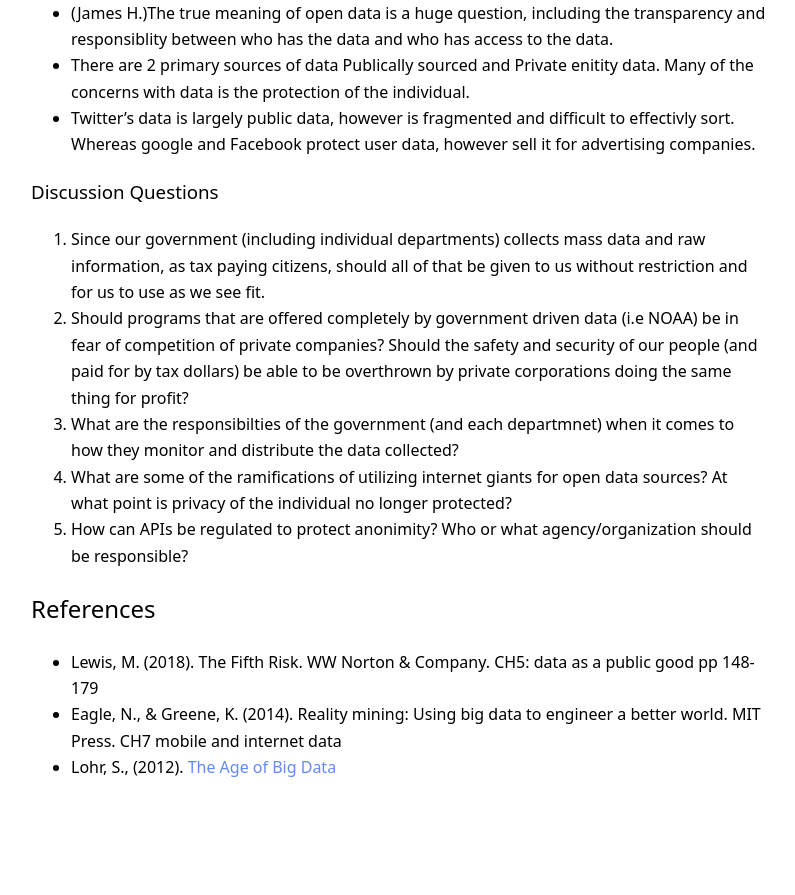
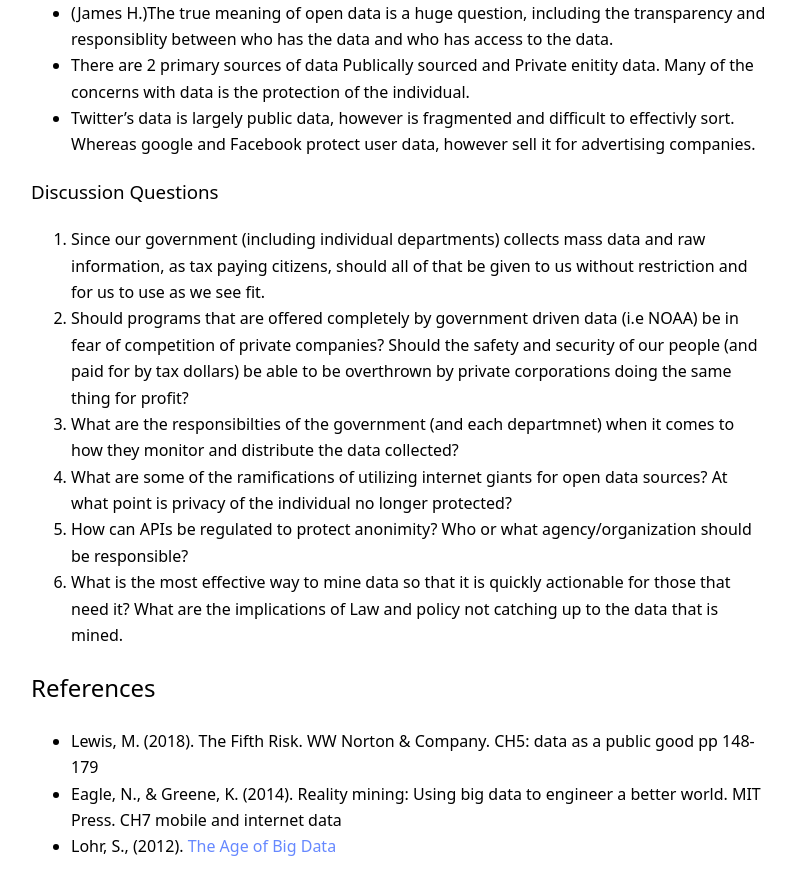
Before and after one commit to RandyWilkinsASU/ddm-textbook-summer-2019, a Jekyll site: the page built from _posts/2019-07-07-ch01-open-data.md, in a window 1280 px wide and 900 px high, scrolled down 2616 px. Shown: the top 895 px of the window, without its empty margins (241-1036 px from the left). Built offline with Jekyll 4.4.1, drawn with Linux system fonts in a browser that asks for light colours; our own code applies the rules of GitHub Pages for plain Markdown files; before the commit the page ends 3437 px from its top, so only the background shows below that.

Commit message:
Update 2019-07-07-ch01-open-data.md

```diff
--- a/_posts/2019-07-07-ch01-open-data.md
+++ b/_posts/2019-07-07-ch01-open-data.md
@@ -47,6 +47,7 @@ Twitter’s data is largely represented on a public scale. They offer an API for
 3. What are the responsibilties of the government (and each departmnet) when it comes to how they monitor and distribute the data collected?
 4. What are some of the ramifications of utilizing internet giants for open data sources? At what point is privacy of the individual no longer protected?
 5. How can APIs be regulated to protect anonimity? Who or what agency/organization should be responsible?
+6. What is the most effective way to mine data so that it is quickly actionable for those that need it? What are the implications of Law and policy not catching up to the data that is mined.
 
 
 ## References
```
